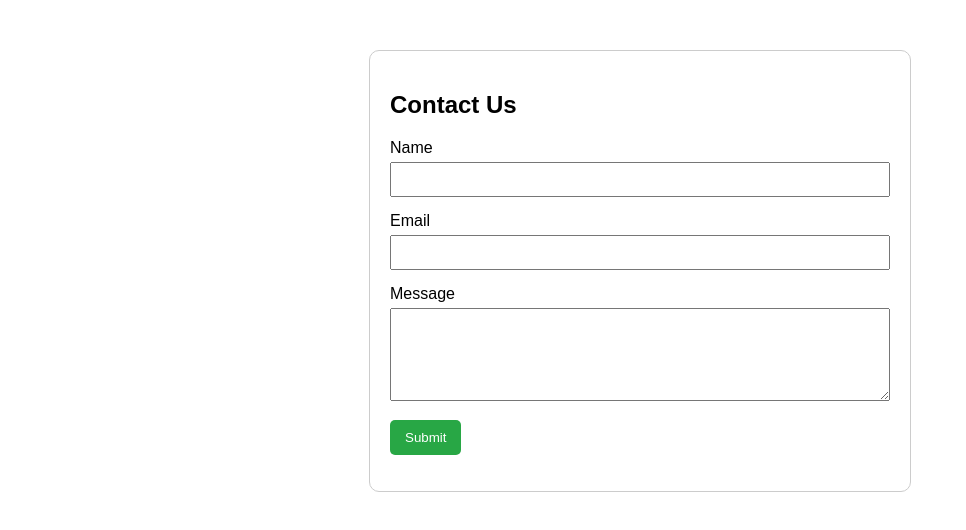
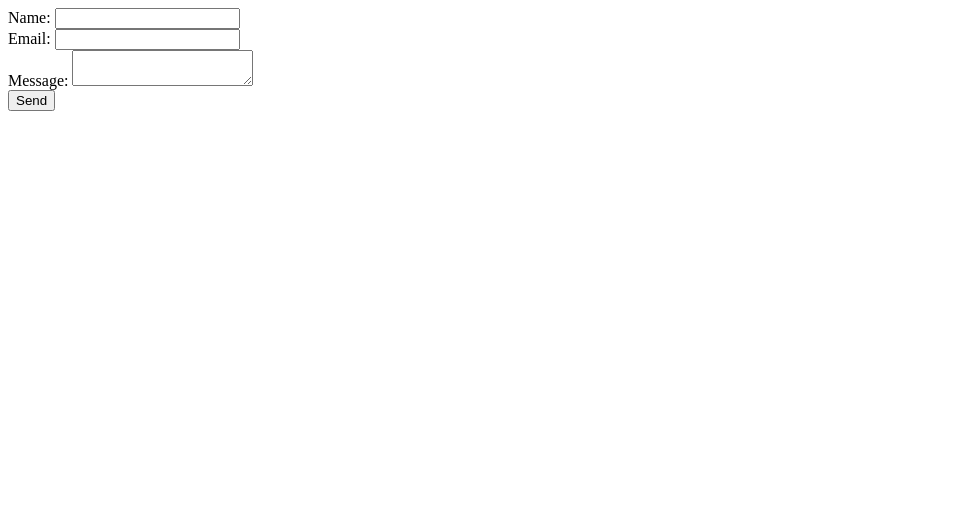
Before and after one commit to chennamjaya/serverless_contactform, a plain HTML site: page index.html in a window 1280 px wide. Shown: the whole page, without its empty margins (0-966 px from the left). Drawn offline with Linux system fonts and the light colour scheme.

Commit message:
Updated Html

```diff
--- a/index.html
+++ b/index.html
@@ -4,63 +4,18 @@
     <meta charset="UTF-8">
     <meta name="viewport" content="width=device-width, initial-scale=1.0">
     <title>Contact Form</title>
-    <style>
-        body {
-            font-family: Arial, sans-serif;
-        }
-        .container {
-            max-width: 500px;
-            margin: 50px auto;
-            padding: 20px;
-            border: 1px solid #ccc;
-            border-radius: 10px;
-        }
-        .form-group {
-            margin-bottom: 15px;
-        }
-        label {
-            display: block;
-            margin-bottom: 5px;
-        }
-        input, textarea {
-            width: 100%;
-            padding: 8px;
-            box-sizing: border-box;
-        }
-        button {
-            padding: 10px 15px;
-            background-color: #28a745;
-            color: white;
-            border: none;
-            border-radius: 5px;
-            cursor: pointer;
-        }
-        button:disabled {
-            background-color: #cccccc;
-        }
-    </style>
 </head>
 <body>
-
-<div class="container">
-    <h2>Contact Us</h2>
     <form id="contactForm">
-        <div class="form-group">
-            <label for="name">Name</label>
-            <input type="text" id="name" name="name" required>
-        </div>
-        <div class="form-group">
-            <label for="email">Email</label>
-            <input type="email" id="email" name="email" required>
-        </div>
-        <div class="form-group">
-            <label for="message">Message</label>
-            <textarea id="message" name="message" rows="5" required></textarea>
-        </div>
-        <button type="submit">Submit</button>
+        <label for="name">Name:</label>
+        <input type="text" id="name" name="name" required><br>
+        <label for="email">Email:</label>
+        <input type="email" id="email" name="email" required><br>
+        <label for="message">Message:</label>
+        <textarea id="message" name="message" required></textarea><br>
+        <button type="submit">Send</button>
     </form>
     <p id="responseMessage"></p>
-</div>
 
     <script>
         document.getElementById('contactForm').addEventListener('submit', async function(event) {
@@ -82,7 +37,8 @@
                 const response = await fetch('https://cl4dhs3yg7.execute-api.us-east-1.amazonaws.com/dev/contact', {
                     method: 'POST',
                     headers: {
-                    'Content-Type': 'application/json'
+                        'Content-Type': 'application/json',
+                        'Accept': 'application/json'
                     },
                     body: JSON.stringify(payload)
                 });
@@ -105,6 +61,5 @@
             document.getElementById('contactForm').reset();
         });
     </script>
-
 </body>
 </html>
```
Lines whose indentation alone changed are shown as unchanged.
